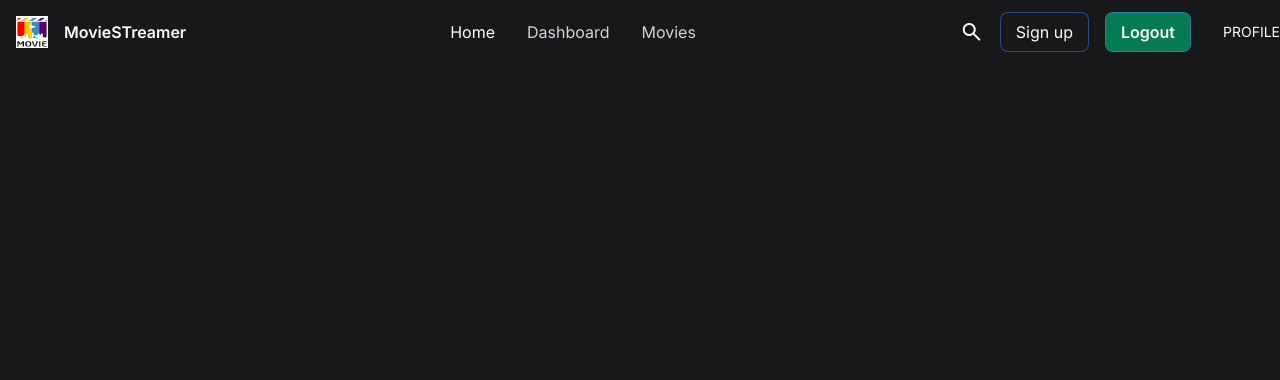
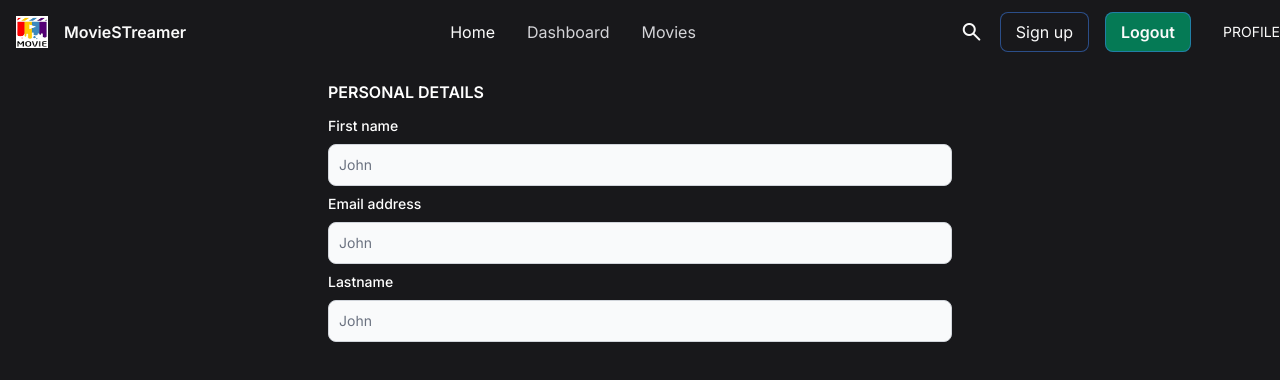
Before and after one commit to cholobi/movie-app, a React (Vite) app: page /profile in a window 1280 px wide. Shown: the top 380 px of the page. Built offline with nearby package versions, Linux system fonts and the light colour scheme; no server answers; sample sign-in values are in the browser's storage.

Commit message:
some fixes

```diff
--- a/src/pages/Dashboard.tsx
+++ b/src/pages/Dashboard.tsx
@@ -55,6 +55,9 @@ const Dashboard: FC<DashboardProps> = ({}) => {
         <div className='flex justify-between gap-4'>
           <div className='px-1'>
             <div className='flex justify-between'>
+              {
+                <>
+                  recMovies &&{" "}
                   <h1 className='text-lg font-bold'>Recommended</h1>
                   <a
                     href='#'
@@ -62,6 +65,8 @@ const Dashboard: FC<DashboardProps> = ({}) => {
                   >
                     View more
                   </a>
+                </>
+              }
             </div>
             {response.isLoading ? (
               <div className='grid grid-cols-4 animate-pulse mt-6 gap-4'>
@@ -87,6 +92,8 @@ const Dashboard: FC<DashboardProps> = ({}) => {
           </div>
           <div className=' px-2'>
             <div className='flex justify-between'>
+              {response.data && (
+                <>
                   {response.isLoading ? (
                     <Spinner />
                   ) : (
@@ -94,12 +101,16 @@ const Dashboard: FC<DashboardProps> = ({}) => {
                       My watchlist ({response.data?.length})
                     </h1>
                   )}
+                </>
+              )}
+              {response.data && (
                 <a
                   href='#'
                   className='text-sm mb-2 text-zinc-400 hover:text-white'
                 >
                   View more
                 </a>
+              )}
             </div>
             {response.isLoading ? (
               <div className='grid grid-cols-4 animate-pulse mt-6 gap-4'>
--- a/src/pages/Profile.tsx
+++ b/src/pages/Profile.tsx
@@ -5,11 +5,22 @@ import { useDispatch, useSelector } from "react-redux";
 import { useLazyGetUserQuery } from "../features/services/authApi";
 import { RootState } from "../features/store";
 import { useNavigate } from "react-router-dom";
+import { useFormik } from "formik";
 
 interface ProfileProps {}
 
 const Profile: FC<ProfileProps> = ({}) => {
   const dispatch = useDispatch();
+  const formik = useFormik({
+    initialValues: {
+      first_name: "",
+      last_name: "",
+      email: "",
+    },
+    onSubmit: (value) => {
+      console.log(value);
+    },
+  });
 
   const [getUser, { data }] = useLazyGetUserQuery();
   const { isAuthenticated } = useSelector((state: RootState) => state.auth);
@@ -26,6 +37,69 @@ const Profile: FC<ProfileProps> = ({}) => {
   return (
     <>
       <Header />
+      <div className='container mx-auto lg:grid grid-cols-1 lg:w-1/2 relative gap-8 mt-2'>
+        <div className=' p-2'>
+          <h1 className='text-white text-md font-bold uppercase '>
+            personal details
+          </h1>
+          <div className='  flex flex-col gap-2 mt-3'>
+            <div className=''>
+              <label
+                htmlFor='first_name'
+                className='block mb-2 text-sm font-medium text-white'
+              >
+                First name
+              </label>
+              <input
+                type='text'
+                id='first_name'
+                name='first_name'
+                value={formik.values.first_name}
+                onChange={formik.handleChange}
+                className='bg-gray-50 border border-gray-300 text-gray-900 text-sm rounded-lg focus:ring-blue-500 focus:border-blue-500 block w-full p-2.5 dark:bg-gray-700 dark:border-gray-600 dark:placeholder-gray-400 dark:text-white dark:focus:ring-blue-500 dark:focus:border-blue-500'
+                placeholder='John'
+                required
+              />
+            </div>
+            <div className='w-full'>
+              <label
+                htmlFor='first_name'
+                className='block mb-2 text-sm font-medium text-white'
+              >
+                Email address
+              </label>
+              <input
+                type='email'
+                id='email'
+                name='email'
+                value={formik.values.email}
+                onChange={formik.handleChange}
+                className='bg-gray-50 border border-gray-300 text-gray-900 text-sm rounded-lg focus:ring-blue-500 focus:border-blue-500 block w-full p-2.5 dark:bg-gray-700 dark:border-gray-600 dark:placeholder-gray-400 dark:text-white dark:focus:ring-blue-500 dark:focus:border-blue-500'
+                placeholder='John'
+                required
+              />
+            </div>
+            <div className=''>
+              <label
+                htmlFor='first_name'
+                className='block mb-2 text-sm font-medium text-white'
+              >
+                Lastname
+              </label>
+              <input
+                type='text'
+                id='last_name'
+                name='last_name'
+                value={formik.values.last_name}
+                onChange={formik.handleChange}
+                className='bg-gray-50 border border-gray-300 text-gray-900 text-sm rounded-lg focus:ring-blue-500 focus:border-blue-500 block w-full p-2.5 dark:bg-gray-700 dark:border-gray-600 dark:placeholder-gray-400 dark:text-white dark:focus:ring-blue-500 dark:focus:border-blue-500'
+                placeholder='John'
+                required
+              />
+            </div>
+          </div>
+        </div>
+      </div>
     </>
   );
 };
```
Lines whose indentation alone changed are shown as unchanged.
